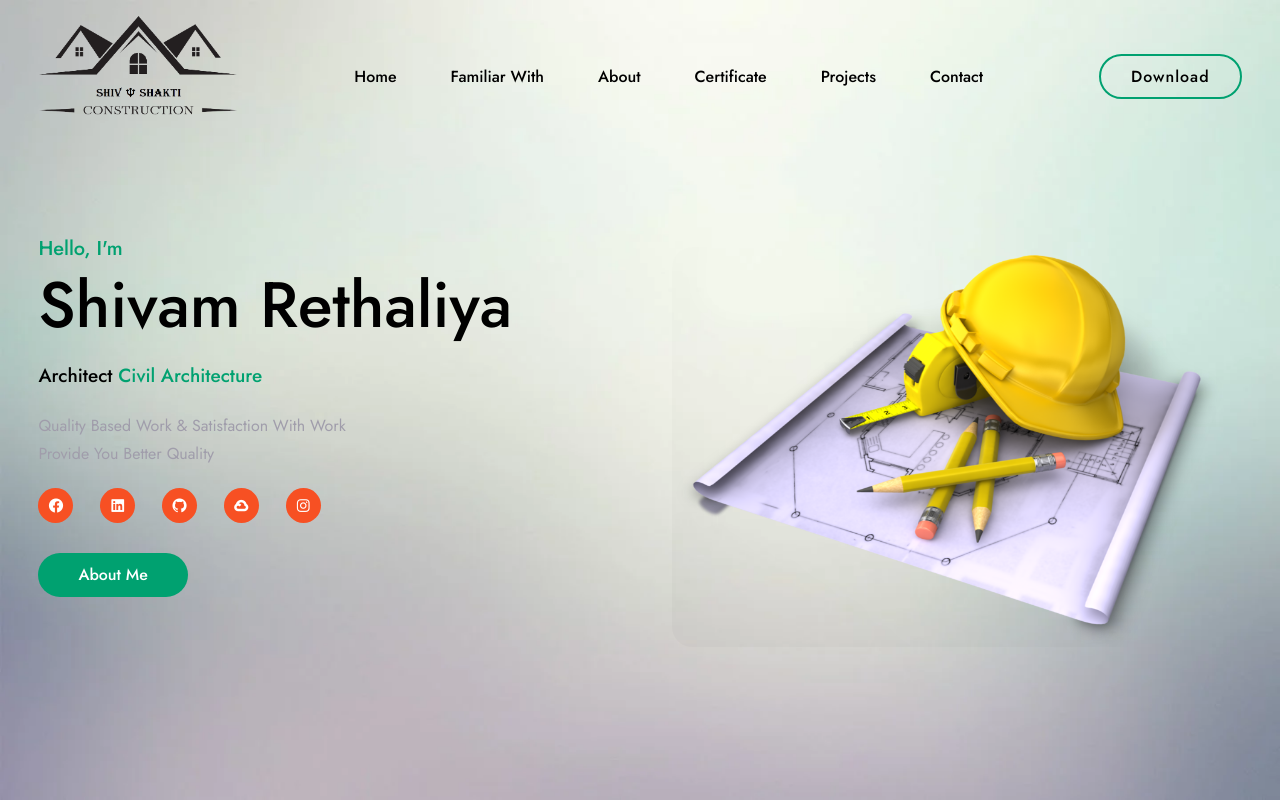
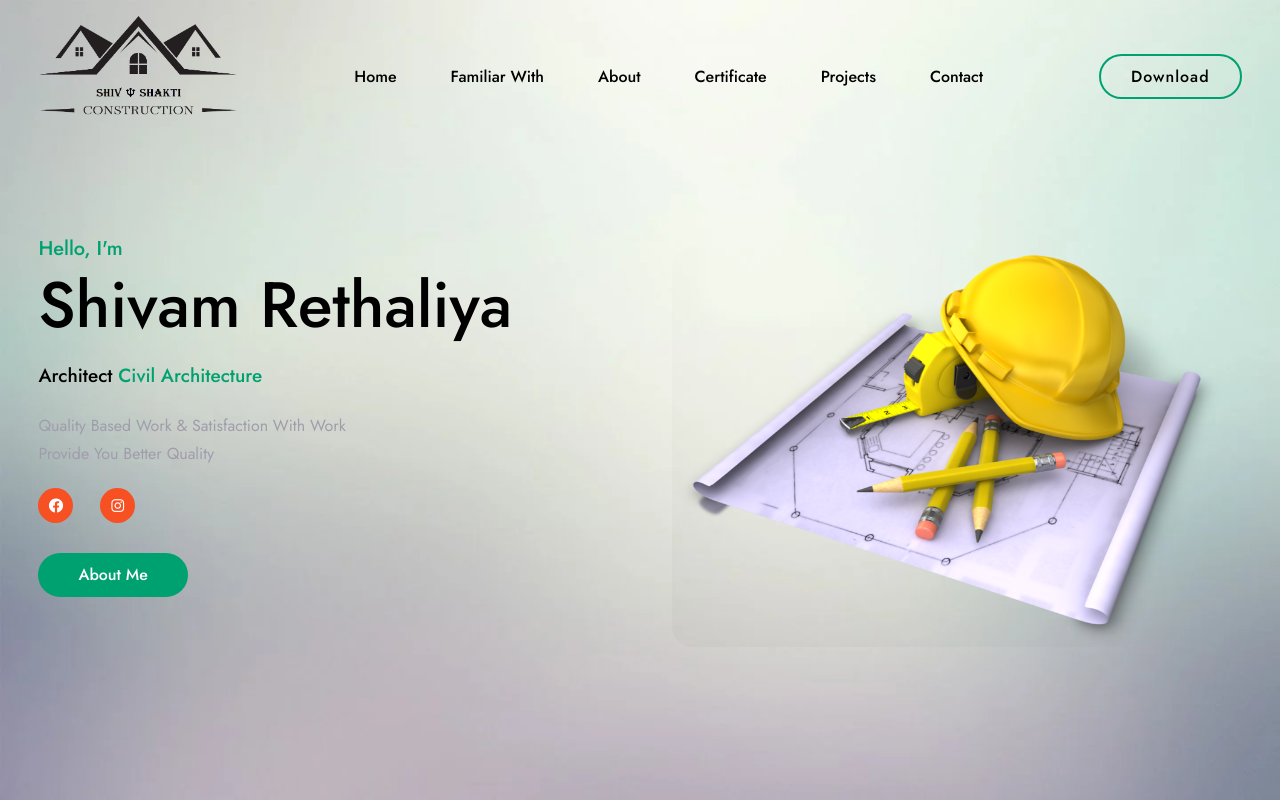
Before and after one commit to Rahultimbaliya14/shivshakticonstruction, a plain HTML site: page index.html in a window 1280 px wide. Shown: the top 800 px of the page. Drawn offline with nearby package versions, Linux system fonts and the light colour scheme.

Commit message:
third commit

```diff
--- a/index.html
+++ b/index.html
@@ -42,11 +42,7 @@
 			<div class="social">
 				<a href="https://www.facebook.com/rahul.timbaliya/"><i class='bx bxl-facebook-circle'></i></a>
 
-                <a href="https://www.linkedin.com/in/rahul-timbaliya"><i class='bx bxl-linkedin-square'></i></a>
 
-                <a id="github" href="https://github.com/Rahultimbaliya14"><i class='bx bxl-github'></i></box-icon></a>
-
-                <a href="https://bit.ly/Rahultimbaliyagooglecloud"><i class='bx bxl-google-cloud'></i></a>
 
                 <a href="https://www.instagram.com/rahultimbaliya/"><i class='bx bxl-instagram'></i></a>
 			</div>
```
